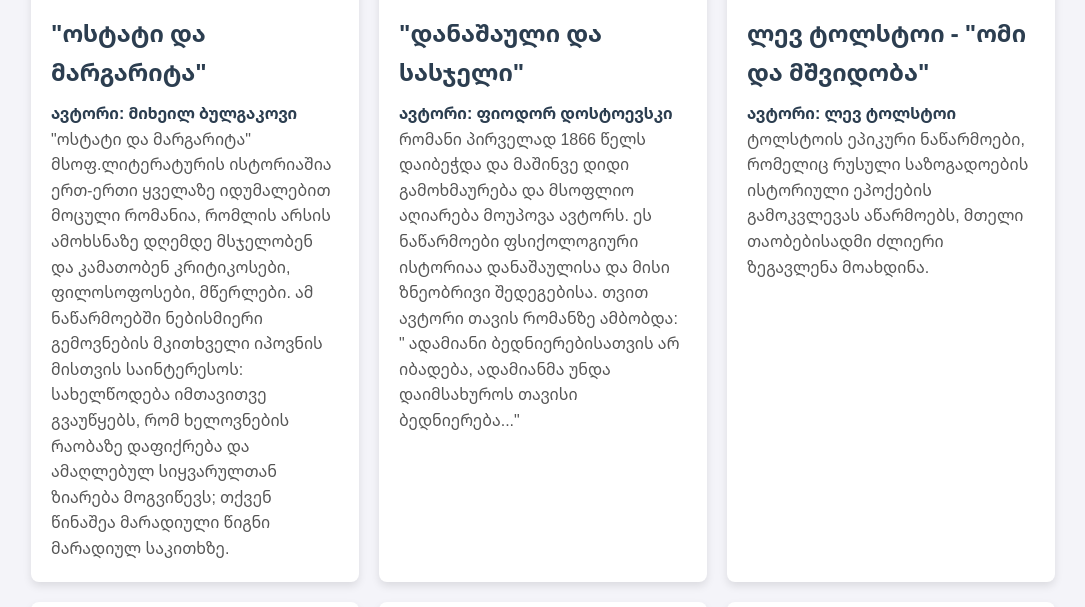
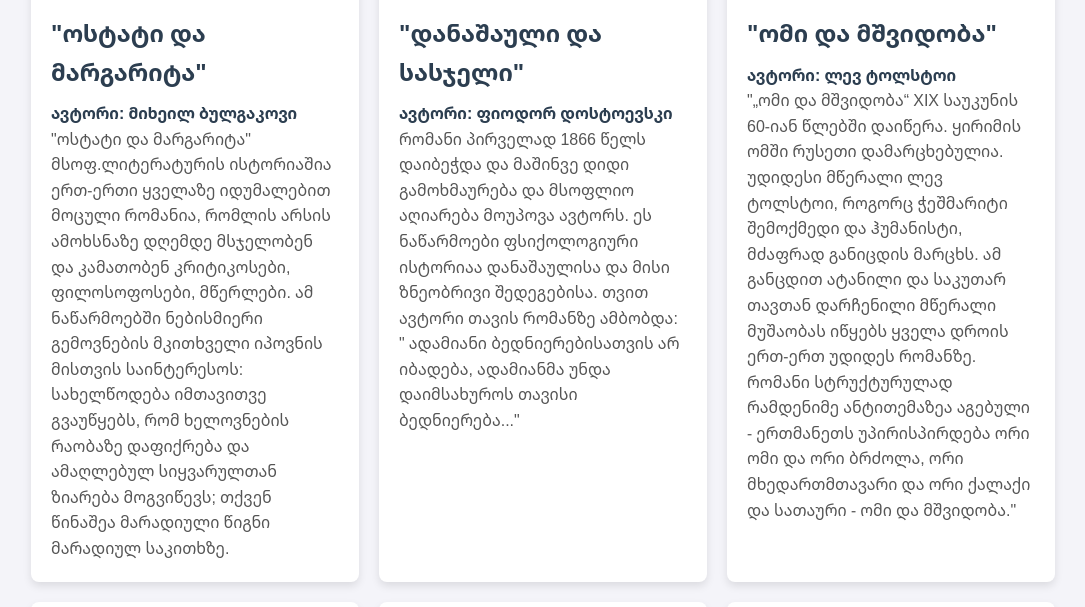
Before and after one commit to liziilazishvili/literature, a plain HTML site: page books.html in a window 1280 px wide. Shown: the part 811-1418 px from the top of the page, without its empty margins (97-1182 px from the left). Drawn offline with Linux system fonts and the light colour scheme.

Commit message:
books.html

```diff
--- a/books.html
+++ b/books.html
@@ -162,10 +162,12 @@
 
                 <!-- Book 3 -->
                 <div class="book-item">
-                    <img src="https://covers.openlibrary.org/b/id/15313070-L.jpg" alt="ომი და მშვიდობა">
-                    <h3>ლევ ტოლსტოი - "ომი და მშვიდობა"</h3>
+                    <img src="https://apiv1.biblusi.ge/storage/book/SnjoPt1NQ0fB9rk6Fjtq3MHmrT046fCmiyXG5mLb.jpg" alt="ომი და მშვიდობა">
+                    <h3>"ომი და მშვიდობა"</h3>
                     <p class="author">ავტორი: ლევ ტოლსტოი</p>
-                    <p>ტოლსტოის ეპიკური ნაწარმოები, რომელიც რუსული საზოგადოების ისტორიული ეპოქების გამოკვლევას აწარმოებს, მთელი თაობებისადმი ძლიერი ზეგავლენა მოახდინა.</p>
+                    <p>"„ომი და მშვიდობა“ XIX საუკუნის 60-იან წლებში დაიწერა. ყირიმის ომში რუსეთი დამარცხებულია. უდიდესი მწერალი ლევ ტოლსტოი, როგორც ჭეშმარიტი შემოქმედი და ჰუმანისტი, მძაფრად განიცდის მარცხს. ამ განცდით ატანილი და საკუთარ თავთან დარჩენილი მწერალი მუშაობას იწყებს ყველა დროის ერთ-ერთ უდიდეს რომანზე. რომანი სტრუქტურულად რამდენიმე ანტითემაზეა აგებული - ერთმანეთს უპირისპირდება ორი ომი და ორი ბრძოლა, ორი მხედართმთავარი და ორი ქალაქი და სათაური - ომი და მშვიდობა."
+
+                    </p>
                 </div>
 
                 <!-- Book 4 -->
```
